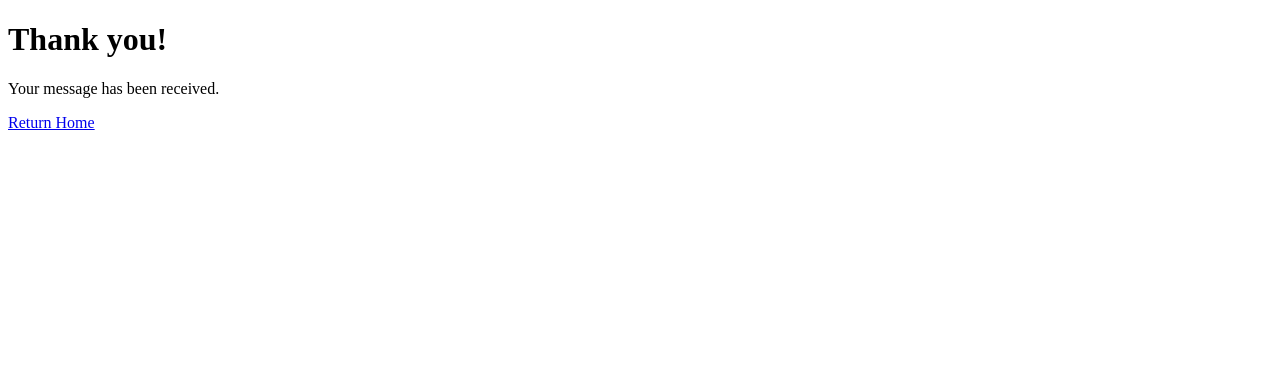
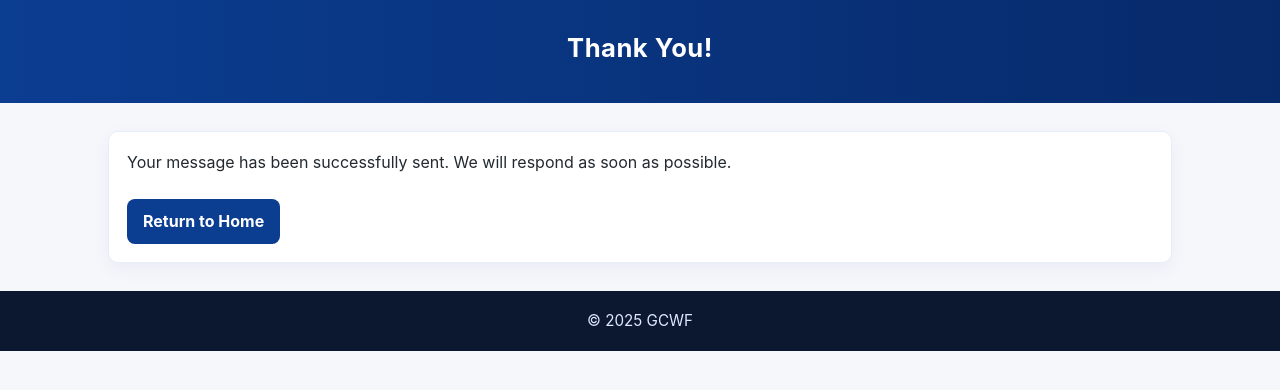
Before and after one commit to bpruitt021/GCWF, a plain HTML site: page success.html in a window 1280 px wide. Drawn offline with Linux system fonts and the light colour scheme.

Commit message:
Update success.html

```diff
--- a/success.html
+++ b/success.html
@@ -1,9 +1,19 @@
 <!DOCTYPE html>
-<html>
-<head><title>Thank You</title></head>
+<html lang="en">
+<head>
+  <meta charset="UTF-8">
+  <meta name="viewport" content="width=device-width, initial-scale=1.0">
+  <title>Thank You — GCWF</title>
+  <link rel="stylesheet" href="style.css">
+</head>
 <body>
-  <h1>Thank you!</h1>
-  <p>Your message has been received.</p>
-  <p><a href="index.html">Return Home</a></p>
+  <header class="header"><h1>Thank You!</h1></header>
+  <main class="container">
+    <div class="card">
+      <p>Your message has been successfully sent. We will respond as soon as possible.</p>
+      <a class="btn" href="index.html" style="margin-top:15px; display:inline-block;">Return to Home</a>
+    </div>
+  </main>
+  <footer class="footer">© 2025 GCWF</footer>
 </body>
 </html>
```
